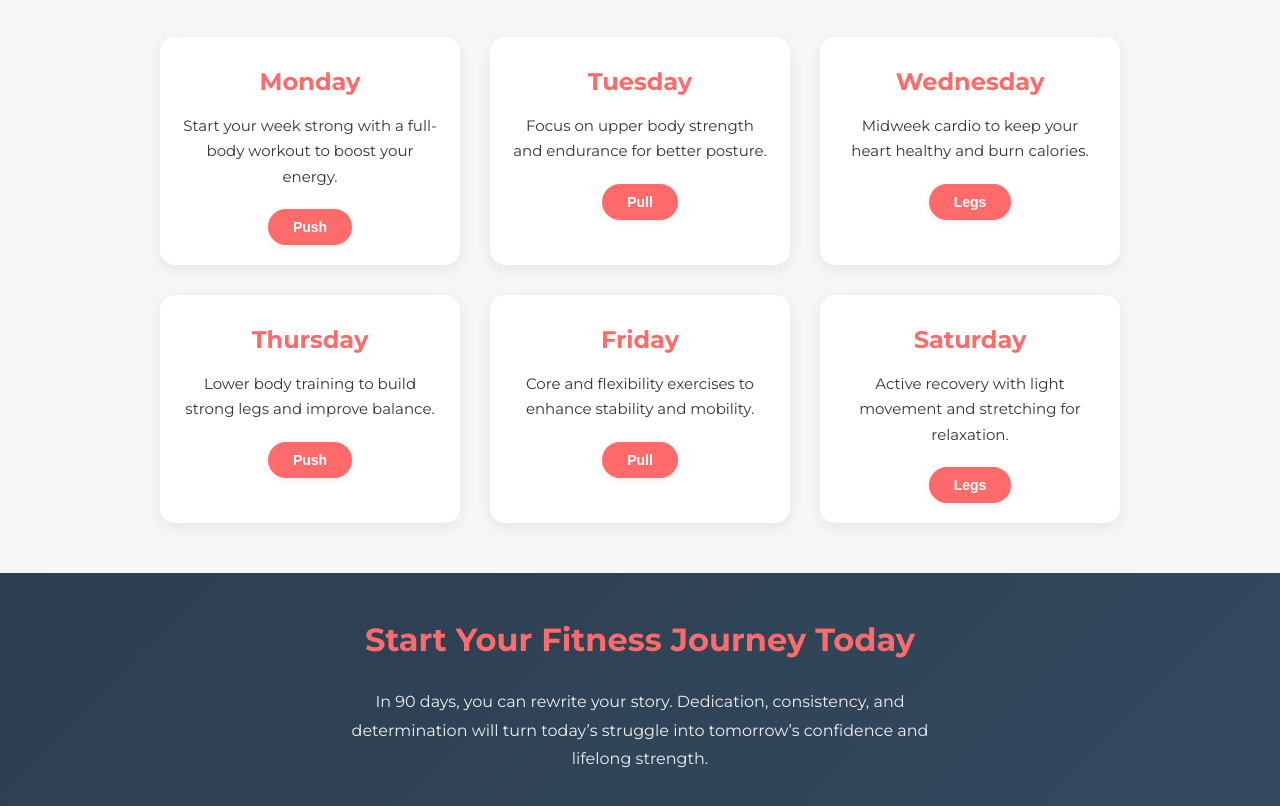
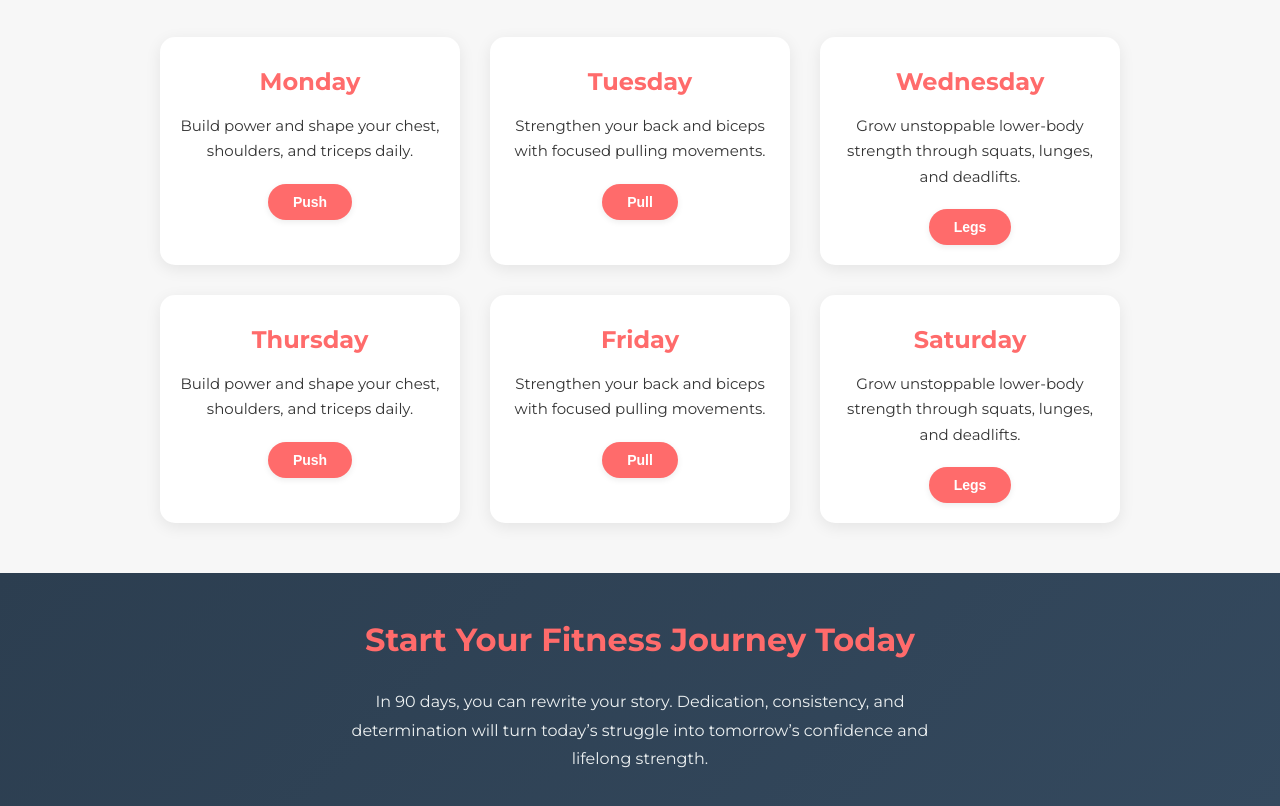
Before and after one commit to sushant561/Workout-Challenge, a plain HTML site: page index.html in a window 1280 px wide. Shown: the part 872-1678 px from the top of the page. Drawn offline with Linux system fonts and the light colour scheme.

Commit message:
change text

```diff
--- a/index.html
+++ b/index.html
@@ -36,32 +36,32 @@
         <div class="days-container">
             <div class="day-card">
                 <h2>Monday</h2>
-                <p>Start your week strong with a full-body workout to boost your energy.</p>
+                <p>Build power and shape your chest, shoulders, and triceps daily.</p>
                 <button class="day-btn">Push</button>
             </div>
             <div class="day-card">
                 <h2>Tuesday</h2>
-                <p>Focus on upper body strength and endurance for better posture.</p>
+                <p>Strengthen your back and biceps with focused pulling movements.</p>
                 <button class="day-btn">Pull</button>
             </div>
             <div class="day-card">
                 <h2>Wednesday</h2>
-                <p>Midweek cardio to keep your heart healthy and burn calories.</p>
+                <p>Grow unstoppable lower-body strength through squats, lunges, and deadlifts.</p>
                 <button class="day-btn">Legs</button>
             </div>
             <div class="day-card">
                 <h2>Thursday</h2>
-                <p>Lower body training to build strong legs and improve balance.</p>
+                <p>Build power and shape your chest, shoulders, and triceps daily.</p>
                 <button class="day-btn">Push</button>
             </div>
             <div class="day-card">
                 <h2>Friday</h2>
-                <p>Core and flexibility exercises to enhance stability and mobility.</p>
+                <p>Strengthen your back and biceps with focused pulling movements.</p>
                 <button class="day-btn">Pull</button>
             </div>
             <div class="day-card">
                 <h2>Saturday</h2>
-                <p>Active recovery with light movement and stretching for relaxation.</p>
+                <p>Grow unstoppable lower-body strength through squats, lunges, and deadlifts.</p>
                 <button class="day-btn">Legs</button>
             </div>
         </div>
```
